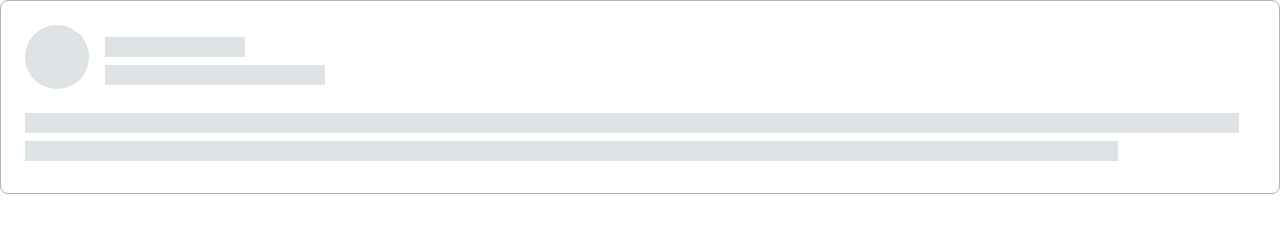
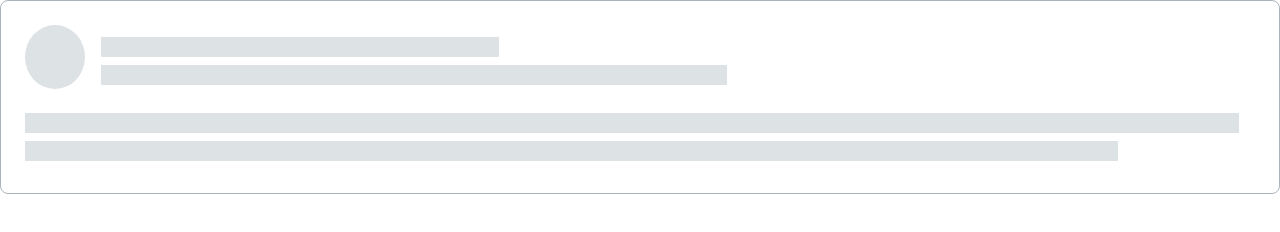
Before and after one commit to js-tasks-ru/htmlcss-20230530_prasolovp-s, a website: page 04-lection2/02-skeleton/index.html in a window 1280 px wide. Drawn offline with Linux system fonts and the light colour scheme.

Commit message:
Correction

```diff
--- a/04-lection2/02-skeleton/skeleton.css
+++ b/04-lection2/02-skeleton/skeleton.css
@@ -17,8 +17,7 @@
 .skeleton__box{
     display: flex;
     flex-direction: column;
-    /* justify-content: center; */
-    width: 400px;
+    width: 100%;
     padding-top: 8px;
 }
 
```
